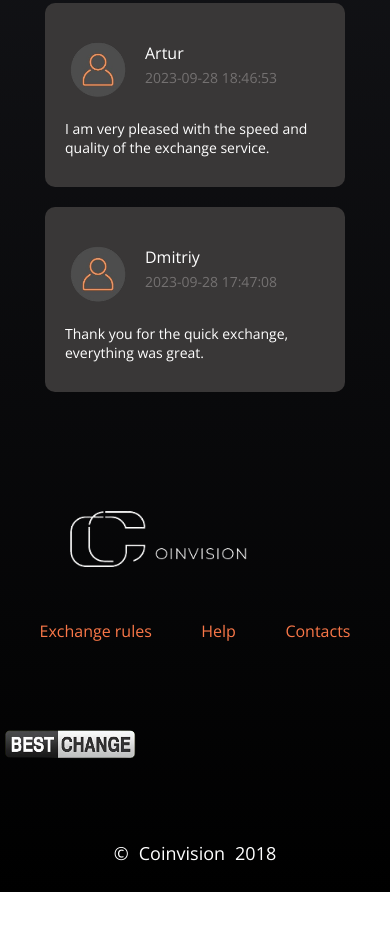
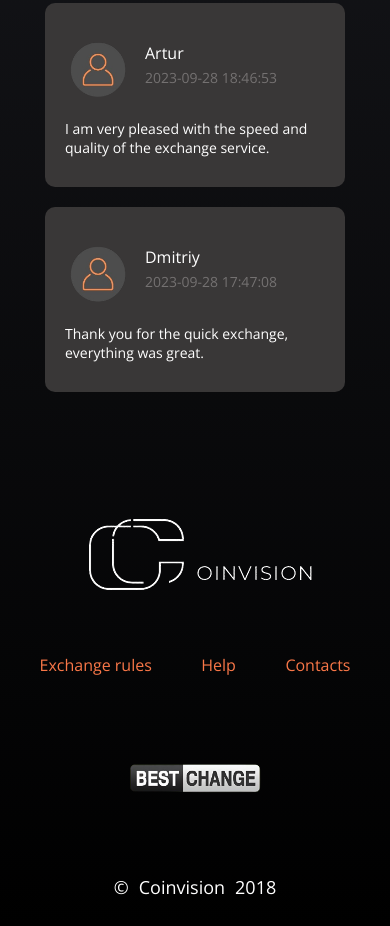
Before and after one commit to Natalibal/crypto-exchange, a plain HTML site: page index.html in a window 390 px wide. Shown: the part 6135-7061 px from the top of the page. Before the commit the page ends 7027 px from the top, so only its background shows below. Drawn offline with nearby package versions, Linux system fonts and the light colour scheme; a script that the page names is missing.

Commit message:
Адаптация кнопки в футере

```diff
--- a/style.css
+++ b/style.css
@@ -1333,16 +1333,41 @@ input[type="checkbox"] {
     font-size: 18px;
     padding-bottom:30px ;
  }
-
+ @media (max-width: 1250px) {
+    .footer__menu-body{
+        justify-content: space-around;
+        gap: 90px;
+    }
+    .footer__container{
+        justify-content: space-evenly;
+        gap: 120px;
+    }
+ }
+ @media (max-width: 1144px) {
+    .footer__menu-body{
+        gap: 50px;
+    }
+    .footer__container{
+        justify-content: center;
+        gap: 50px;
+    }
+ }
  @media (max-width: 970px) {
     .footer__container {
         gap: 15px;
     }
+    .footer__div{
+
+    }
+}
 @media (max-width: 835px) {
     .footer__container {
         flex-direction: column;
     }
     .footer__logo img{
+        align-self: center;
+    }
+    .footer__div{
         align-self: center;
     }
     .footer__menu-body{
@@ -1364,7 +1389,7 @@ input[type="checkbox"] {
        flex-direction: column;
        align-items: center;
     }
-  }
+
     .footer__logo img {
         width: 300px;
     }
```
